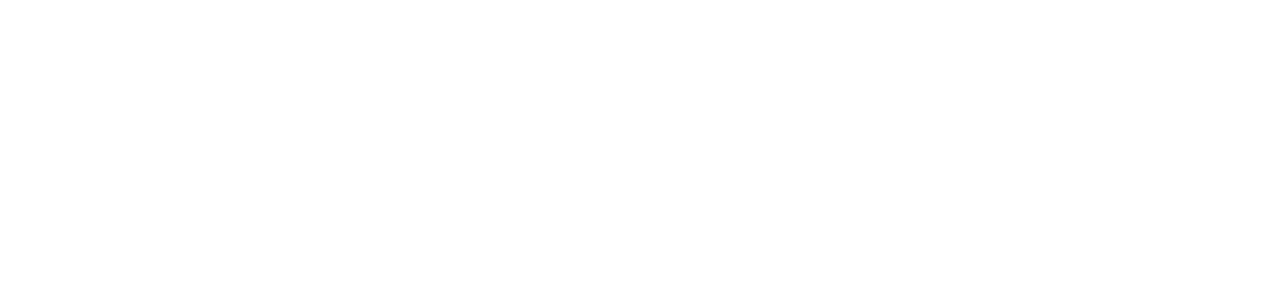
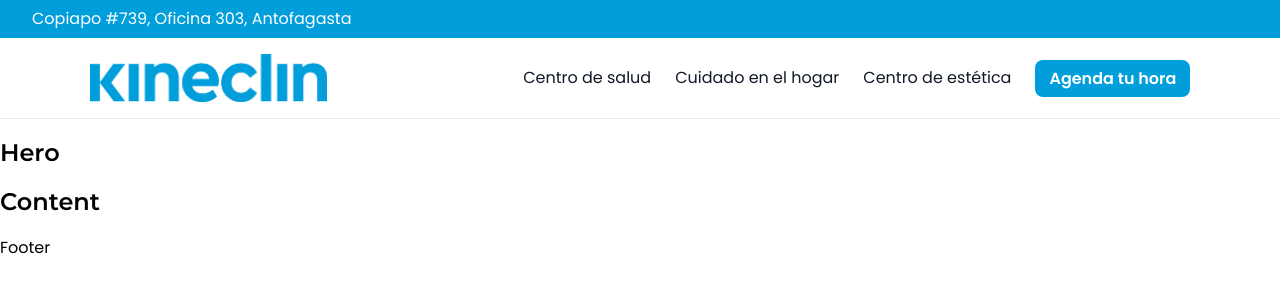
Before and after one commit to panxo87sl/kcweb, a React (Vite) app: page / in a window 1280 px wide. Shown: the top 300 px of the page. Built offline with nearby package versions, Linux system fonts and the light colour scheme.

Commit message:
CSS Base

```diff
--- a/index.html
+++ b/index.html
@@ -2,7 +2,17 @@
 <html lang="es">
   <head>
     <meta charset="UTF-8" />
+    <!-- prepara conexión -->
     <link rel="icon" type="image/svg+xml" href="/vite.svg" />
+    <!-- prepara conexión a los archivos de fuentes -->
+    <link rel="preconnect" href="https://fonts.googleapis.com" />
+    <!-- carga fuentes Montserrat y Poppins -->
+    <link rel="preconnect" href="https://fonts.gstatic.com" crossorigin />
+    <link
+      href="https://fonts.googleapis.com/css2?family=Montserrat:wght@400;500;600;700&family=Poppins:wght@400;500;600;700&display=swap"
+      rel="stylesheet"
+    />
+
     <meta name="viewport" content="width=device-width, initial-scale=1.0" />
     <title>Kineclin</title>
   </head>
--- a/src/App.jsx
+++ b/src/App.jsx
@@ -1,7 +1,25 @@
-import "./App.css";
+import Navbar from "./components/Navbar/Navbar";
 
-function App() {
-  return <></>;
+export default function App() {
+  return (
+    <>
+      <Navbar />
+
+      <section>
+        <div className="heroWidth">
+          <h1>Hero</h1>
+        </div>
+      </section>
+
+      <main>
+        <div className="contentWidth">
+          <h2>Content</h2>
+        </div>
+      </main>
+
+      <footer>
+        <div className="footerWidth">Footer</div>
+      </footer>
+    </>
+  );
 }
-
-export default App;
--- /dev/null
+++ b/src/components/Navbar/Navbar.css
@@ -0,0 +1,63 @@
+.topNavBar {
+  background: var(--kineclin-azul);
+  color: white;
+  padding: 8px 0;
+}
+.botNavBar {
+  background: white;
+  border-bottom: 1px solid rgba(0, 0, 0, 0.08);
+  padding: 16px 0;
+}
+.topNavWidth {
+  max-width: var(--w-topnav);
+  margin: 0 auto;
+}
+.botNavWidth {
+  max-width: var(--w-botnav);
+  margin: 0 auto;
+}
+
+/* fila bot navbar */
+.botNavRow {
+  display: flex;
+  align-items: center;
+  justify-content: space-between;
+}
+.navLogo {
+  height: 48px;
+  width: auto;
+  display: block;
+}
+.right {
+  display: flex;
+  align-items: center;
+  gap: 24px;
+}
+
+.right a {
+  color: #111827;
+  text-decoration: none;
+}
+
+.right a:hover {
+  text-decoration: underline;
+}
+
+.btn {
+  background: var(--kineclin-azul);
+  color: white !important;
+  padding: 10px 14px;
+  border-radius: 8px;
+  font-weight: 600;
+  text-decoration: none !important;
+}
+
+/* mobile rápido: oculta links (mañana hamburguesa) */
+@media (max-width: 900px) {
+  .navLogo {
+    height: 40px;
+  }
+  .right a:not(.btn) {
+    display: none;
+  }
+}
--- /dev/null
+++ b/src/components/Navbar/Navbar.jsx
@@ -0,0 +1,11 @@
+import NavbarTop from "./NavbarTop";
+import NavbarBot from "./NavbarBot";
+
+export default function Navbar() {
+  return (
+    <header>
+      <NavbarTop />
+      <NavbarBot />
+    </header>
+  );
+}
--- /dev/null
+++ b/src/components/Navbar/NavbarBot.jsx
@@ -0,0 +1,24 @@
+import "./Navbar.css";
+
+export default function NavbarBot() {
+  return (
+    <div className="botNavBar">
+      <div className="botNavWidth botNavRow">
+        <img className="navLogo" src="../kineclin-logo.png" alt="Kineclin Logo" />
+        <div className="right">
+          <a href="#centro">Centro de salud</a>
+          <a href="#hogar">Cuidado en el hogar</a>
+          <a href="#estetica">Centro de estética</a>
+          <a
+            className="btn"
+            href="https://www.kineclin.cl/agenda"
+            target="_blank"
+            rel="noreferrer"
+          >
+            Agenda tu hora
+          </a>
+        </div>
+      </div>
+    </div>
+  );
+}
--- /dev/null
+++ b/src/components/Navbar/NavbarTop.jsx
@@ -0,0 +1,11 @@
+import "./Navbar.css";
+
+export default function NavbarTop() {
+  return (
+    <div className="topNavBar">
+      <div className="topNavWidth">
+        <span>Copiapo #739, Oficina 303, Antofagasta</span>
+      </div>
+    </div>
+  );
+}
--- a/src/index.css
+++ b/src/index.css
@@ -13,9 +13,75 @@
   -moz-osx-font-smoothing: grayscale;
 } */
 
-* {
-  margin: 0 auto;
+/* ===== VARIABLES GLOBALES ===== */
+:root {
+  /* breakpoints */
+  --bp-mobile: 768px; /* layout general */
+  --bp-navbar: 900px; /* breakpoint para ocultar informacion */
+
+  /* anchos por sección (mobile-first) */
+  --w-topnav: 95%;
+  --w-botnav: 95%;
+  --w-hero: 95%;
+  --w-content: 95%;
+
+  /* colores */
+  --kineclin-azul: #009edb;
+  --kineclin-rose: #e8b8af;
+  --kineclin-gold: #d89000;
+
+  /* fuentes */
+  --font-primary: "Poppins", system-ui, -apple-system, BlinkMacSystemFont, sans-serif;
+  --font-secondary: "Montserrat", system-ui, -apple-system, BlinkMacSystemFont, sans-serif;
+}
+
+/* ===== MARGENES ===== */
+*,
+*::before,
+*::after {
+  box-sizing: border-box;
+}
+
+html,
+body,
+#root {
+  width: 100%;
+  margin: 0;
   padding: 0;
-  box-sizing: border-box;
-  max-width: 1280px;
 }
+
+/* ===== TIPOGRAFIA ===== */
+body {
+  font-family: var(--font-primary);
+  line-height: 1.4;
+  font-weight: 400;
+
+  /* Optimizacion MACs */
+  -webkit-font-smoothing: antialiased;
+  -moz-osx-font-smoothing: grayscale;
+  /* Optimizacion General */
+  text-rendering: optimizeLegibility;
+  font-synthesis: none;
+}
+h1,
+h2,
+h3,
+h4 {
+  font-family: var(--font-secondary);
+  line-height: 1.2;
+  font-weight: 600;
+}
+.navbar,
+.btn {
+  line-height: 1.1;
+}
+
+/* ===== RESPONSIVIDAD: ANCHOS DESKTOP ===== */
+@media (min-width: 768px) {
+  :root {
+    --w-topnav: 95%;
+    --w-botnav: 86%;
+    --w-hero: 100%;
+    --w-content: 80%;
+  }
+}
```
Also changed, not shown: public/kineclin-logo.png (added).
